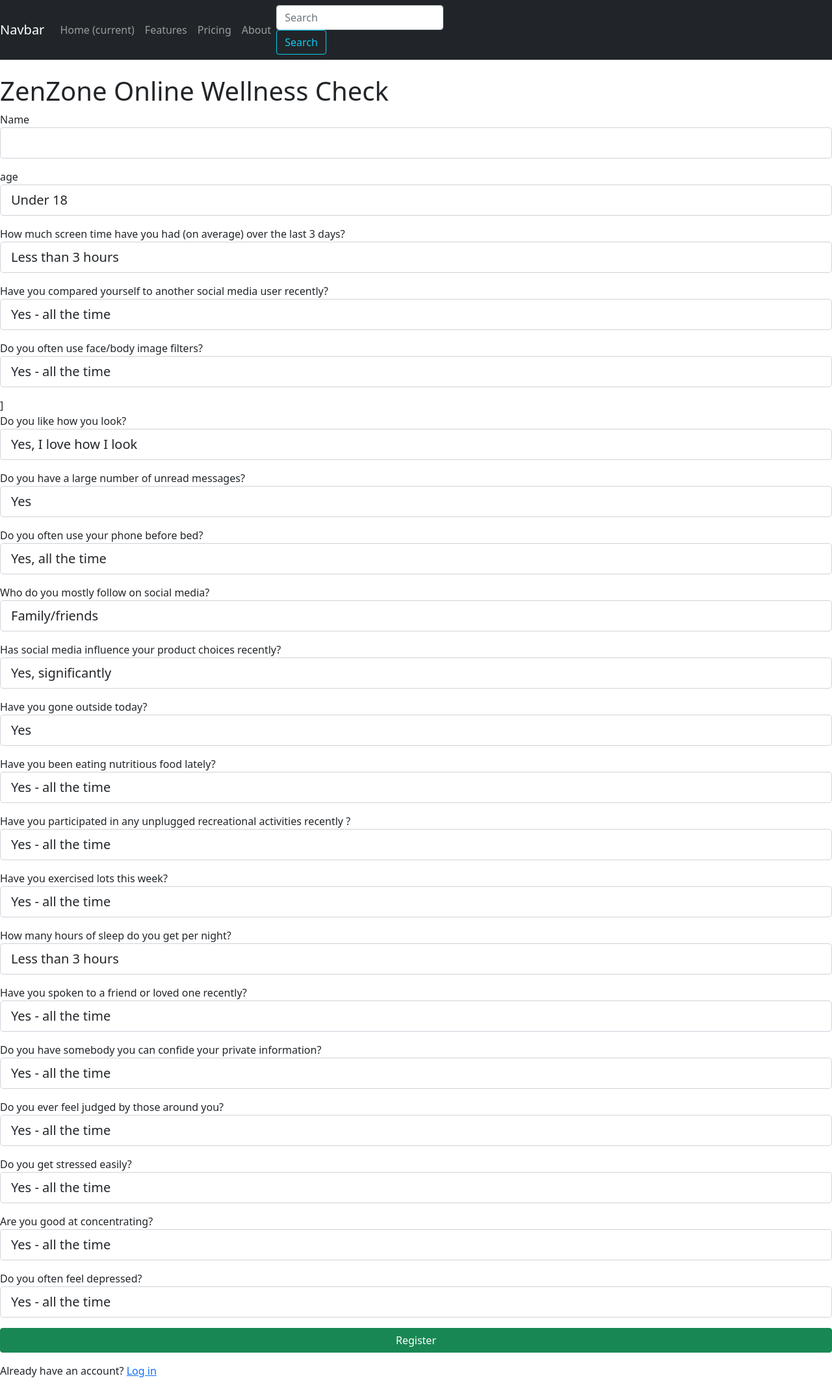
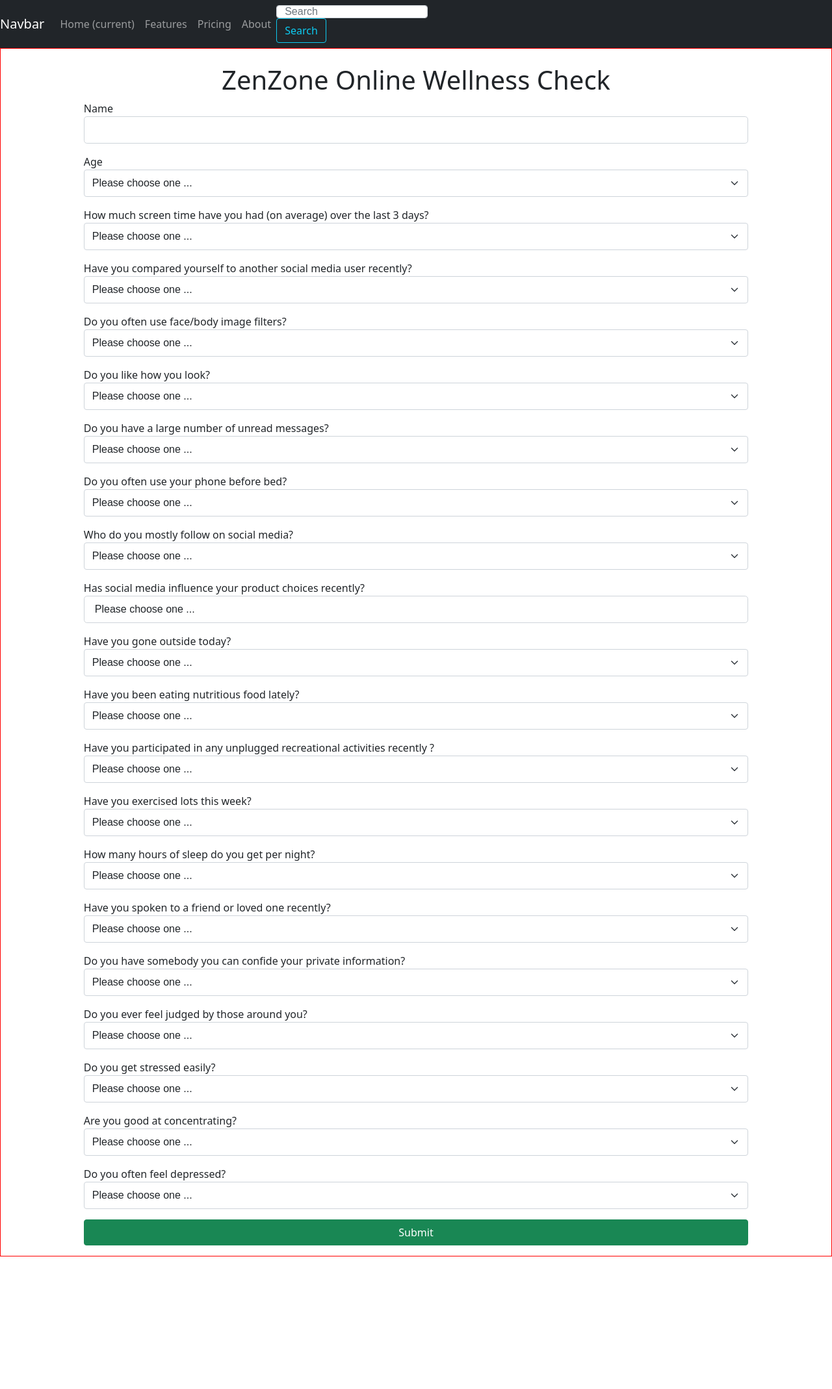
Before and after one commit to dlartey/ACSHackathon, a Flask app: page /form in a window 1280 px wide. Shown: the whole page at 65% size. After the commit the page ends 1934 px from the top, so only its background shows below. Run offline with Flask 2, Linux system fonts and the light colour scheme.

Commit message:
Styled the form

```diff
--- a/app/forms.py
+++ b/app/forms.py
@@ -22,29 +22,52 @@
 
 
 class RegisterForm(FlaskForm):
-    name = StringField('name', validators=[InputRequired(), Regexp("^([^0-9]*)$", message="Name cannot contain digits")])
-    age = SelectField('age', choices=['Under 18', '18-25', '26-36', '36-49','50+'])
+    name = StringField('name', validators=[InputRequired(), Regexp(
+        "^([^0-9]*)$", message="Name cannot contain digits")])
+    age = SelectField('age', choices=['Please choose one ...',
+                      'Under 18', '18-25', '26-36', '36-49', '50+'])
 
-    screentime_a = SelectField('screentime_a', choices=['Less than 3 hours', '3-5 hours', '6-15 hours', 'Over 16 hours'])
-    influencer_a = SelectField('influencer_a', choices=['Yes - all the time', 'Yes - sometimes', 'No, never']) # have you compared yourself to another user on social media
-    filters_a = SelectField('filters_a', choices=['Yes - all the time', 'Yes - occasionally', 'Never'])
-    self_image_a = SelectField('self_image_a', choices=['Yes, I love how I look', 'Yes, but I am ocassionally self conscious', 'No, I hate it']) # like how i look
-    messages_a = SelectField('messages_a', choices=['Yes', 'No']) # do you have a lot of unread messages
-    bedtime_a = SelectField('bedtime_a', choices=['Yes, all the time', 'Yes - sometimes', 'Never']) # use phone before bed often
-    following_a = SelectField('following_a', choices=['Family/friends', 'Celebrities','Beauty influencers', 'Fitness influencers', 'Pets/Animals']) # who do you mostly follow online
-    recommendation_a = SelectField('recommendation_a', choices=['Yes, significantly', 'Yes - occassionally', 'Never']) # does social media influence your product choices
+    screentime_a = SelectField('screentime_a', choices=['Please choose one ...',
+                               'Less than 3 hours', '3-5 hours', '6-15 hours', 'Over 16 hours'])
+    # have you compared yourself to another user on social media
+    influencer_a = SelectField('influencer_a', choices=['Please choose one ...',
+                               'Yes - all the time', 'Yes - sometimes', 'No, never'])
+    filters_a = SelectField('filters_a', choices=['Please choose one ...',
+                            'Yes - all the time', 'Yes - occasionally', 'Never'])
+    self_image_a = SelectField('self_image_a', choices=['Please choose one ...',
+                               'Yes, I love how I look', 'Yes, but I am ocassionally self conscious', 'No, I hate it'])  # like how i look
+    # do you have a lot of unread messages
+    messages_a = SelectField('messages_a', choices=[
+                             'Please choose one ...', 'Yes', 'No'])
+    bedtime_a = SelectField('bedtime_a', choices=['Please choose one ...',
+                            'Yes, all the time', 'Yes - sometimes', 'Never'])  # use phone before bed often
+    following_a = SelectField('following_a', choices=['Please choose one ...',
+                              'Family/friends', 'Celebrities', 'Beauty influencers', 'Fitness influencers', 'Pets/Animals'])  # who do you mostly follow online
+    # does social media influence your product choices
+    recommendation_a = SelectField('recommendation_a', choices=['Please choose one ...',
+                                   'Yes, significantly', 'Yes - occassionally', 'Never'])
 
-    outside_b = SelectField('outside_b', choices=['Yes','No']) # gone outside
-    eaten_b = SelectField('eaten_b', choices=['Yes - all the time', 'Yes - occasionally', 'No']) # have you eaten today
-    nonline_b = SelectField('nonline_b', choices=['Yes - all the time', 'Yes - occasionally', 'No']) # nonline recreational activity
-    exercise_b = SelectField('exercise_b', choices=['Yes - all the time', 'Yes - occasionally', 'No']) # exercised per week
-    sleep_b = SelectField('sleep_b', choices=['Less than 3 hours', '3-6 hours', '7+ hours'])
+    outside_b = SelectField('outside_b', choices=[
+                            'Please choose one ...', 'Yes', 'No'])  # gone outside
+    eaten_b = SelectField('eaten_b', choices=['Please choose one ...',
+                          'Yes - all the time', 'Yes - occasionally', 'No'])  # have you eaten today
+    nonline_b = SelectField('nonline_b', choices=['Please choose one ...',
+                            'Yes - all the time', 'Yes - occasionally', 'No'])  # nonline recreational activity
+    exercise_b = SelectField('exercise_b', choices=['Please choose one ...',
+                             'Yes - all the time', 'Yes - occasionally', 'No'])  # exercised per week
+    sleep_b = SelectField('sleep_b', choices=['Please choose one ...',
+                          'Less than 3 hours', '3-6 hours', '7+ hours'])
 
-    relationship_c = SelectField('relationship_b', choices=['Yes - all the time', 'Yes - occasionally', 'No']) # spoken to a friend or loved one recently
-    confide_c = SelectField('confide_c', choices=['Yes - all the time', 'Yes - occasionally', 'No']) # have confidant
-    judged_c = SelectField('judged_c', choices=['Yes - all the time', 'Yes - occasionally', 'Never']) # feel judged by those around you
+    relationship_c = SelectField('relationship_b', choices=['Please choose one ...',
+                                 'Yes - all the time', 'Yes - occasionally', 'No'])  # spoken to a friend or loved one recently
+    confide_c = SelectField('confide_c', choices=['Please choose one ...',
+                            'Yes - all the time', 'Yes - occasionally', 'No'])  # have confidant
+    judged_c = SelectField('judged_c', choices=['Please choose one ...',
+                           'Yes - all the time', 'Yes - occasionally', 'Never'])  # feel judged by those around you
 
-
-    stress_d = SelectField('stress_d', choices=['Yes - all the time', 'Yes - occasionally', 'Never']) # get stressed easy?
-    concentrate_d = SelectField('concentrate_d', choices=['Yes - all the time', 'Yes - occasionally', 'No']) # good at concentrating
-    depress_d = SelectField('depress_d', choices=['Yes - all the time', 'Yes - occasionally', 'Never'])
+    stress_d = SelectField('stress_d', choices=['Please choose one ...',
+                           'Yes - all the time', 'Yes - occasionally', 'Never'])  # get stressed easy?
+    concentrate_d = SelectField('concentrate_d', choices=['Please choose one ...',
+                                'Yes - all the time', 'Yes - occasionally', 'No'])  # good at concentrating
+    depress_d = SelectField('depress_d', choices=['Please choose one ...',
+                            'Yes - all the time', 'Yes - occasionally', 'Never'])
--- a/app/static/css/styles.css
+++ b/app/static/css/styles.css
@@ -2,7 +2,7 @@
     margin: 0%;
     padding: 0%;
 }
-/* css sttyles for main-containe */
+/* css sttyles for main-container */
 /**/
 
 
@@ -14,6 +14,7 @@
     align-items: center;
     border: 1px solid red;
 }
+
 .score-border{
     display: flex;
     height: 300px;
@@ -25,6 +26,8 @@
     align-items: center;
     text-align: center;
 }
+
+
 
 .score {
     font-size: 150px;
@@ -191,3 +194,25 @@
 
 
 /* FORM STYLING */
+.form-container {
+    display: flex;
+    flex-direction: column;
+    border: 1px solid red;
+    align-items: center;
+}
+
+
+.wellness-form{
+    width: 80%;
+}
+
+.form-control{
+    height: 20px;
+    /* border: 1px solid red; */
+    font-family: Arial, Helvetica, sans-serif;
+    font-size: 16px;
+}
+
+.submit-button{
+    height: 40px;
+}
--- a/app/templates/form.html
+++ b/app/templates/form.html
@@ -1,8 +1,9 @@
 {% extends "base.html" %}
 {% block content %}
+   <div class="form-container">
   <br>
   <h1>ZenZone Online Wellness Check</h1>
-  <form method="post" name="registerform">
+  <form class="wellness-form" method="post" name="registerform">
       {{ form.hidden_tag() }}
       <p>
         Name <br>
@@ -15,8 +16,8 @@
           {% endif %}
       </p>
       <p>
-        age <br>
-       {{ form.age(class="form-control form-control-lg margin-top-lg") }}
+        Age <br>
+       {{ form.age(class="form-control form-control-lg margin-top-lg form-select") }}
         {% if form.age.errors %}
 
               {% for error in form.age.errors %}
@@ -26,7 +27,7 @@
       </p>
       <p>
         How much screen time have you had (on average) over the last 3 days? <br>
-       {{ form.screentime_a(class="form-control form-control-lg margin-top-lg") }}
+       {{ form.screentime_a(class="form-control form-control-lg margin-top-lg form-select") }}
         {% if form.screentime_a.errors %}
 
               {% for error in form.screentime_a.errors %}
@@ -36,7 +37,7 @@
       </p>
       <p>
         Have you compared yourself to another social media user recently? <br>
-       {{ form.influencer_a(class="form-control form-control-lg margin-top-lg") }}
+       {{ form.influencer_a(class="form-control form-control-lg margin-top-lg form-select") }}
         {% if form.influencer_a.errors %}
 
               {% for error in form.influencer_a.errors %}
@@ -46,17 +47,17 @@
       </p>
       <p>
         Do you often use face/body image filters? <br>
-       {{ form.filters_a(class="form-control form-control-lg margin-top-lg") }}
+       {{ form.filters_a(class="form-control form-control-lg margin-top-lg form-select") }}
         {% if form.filters_a.errors %}
 
               {% for error in form.filters_a.errors %}
                   <span>{{ error }}</span>
               {% endfor %}
           {% endif %}
-      </p>]
+      </p>
       <p>
         Do you like how you look? <br>
-       {{ form.self_image_a(class="form-control form-control-lg margin-top-lg") }}
+       {{ form.self_image_a(class="form-control form-control-lg margin-top-lg form-select") }}
         {% if form.self_image_a.errors %}
 
               {% for error in form.self_image_a.errors %}
@@ -66,7 +67,7 @@
       </p>
       <p>
         Do you have a large number of unread messages? <br>
-       {{ form.messages_a(class="form-control form-control-lg margin-top-lg") }}
+       {{ form.messages_a(class="form-control form-control-lg margin-top-lg form-select") }}
         {% if form.messages_a.errors %}
 
               {% for error in form.messages_a.errors %}
@@ -76,7 +77,7 @@
       </p>
       <p>
         Do you often use your phone before bed? <br>
-       {{ form.bedtime_a(class="form-control form-control-lg margin-top-lg") }}
+       {{ form.bedtime_a(class="form-control form-control-lg margin-top-lg form-select") }}
         {% if form.bedtime_a.errors %}
 
               {% for error in form.bedtime_a.errors %}
@@ -86,7 +87,7 @@
       </p>
       <p>
         Who do you mostly follow on social media? <br>
-       {{ form.following_a(class="form-control form-control-lg margin-top-lg") }}
+       {{ form.following_a(class="form-control form-control-lg margin-top-lg form-select") }}
         {% if form.following_a.errors %}
 
               {% for error in form.following_a.errors %}
@@ -106,7 +107,7 @@
       </p>
       <p>
         Have you gone outside today? <br>
-       {{ form.outside_b(class="form-control form-control-lg margin-top-lg") }}
+       {{ form.outside_b(class="form-control form-control-lg margin-top-lg form-select") }}
         {% if form.outside_b.errors %}
 
               {% for error in form.outside_b.errors %}
@@ -116,7 +117,7 @@
       </p>
       <p>
         Have you been eating nutritious food lately?  <br>
-       {{ form.eaten_b(class="form-control form-control-lg margin-top-lg") }}
+       {{ form.eaten_b(class="form-control form-control-lg margin-top-lg form-select") }}
         {% if form.eaten_b.errors %}
 
               {% for error in form.eaten_b.errors %}
@@ -126,7 +127,7 @@
       </p>
       <p>
         Have you participated in any unplugged recreational activities recently ? <br>
-       {{ form.nonline_b(class="form-control form-control-lg margin-top-lg") }}
+       {{ form.nonline_b(class="form-control form-control-lg margin-top-lg form-select") }}
         {% if form.nonline_b.errors %}
 
               {% for error in form.nonline_b.errors %}
@@ -136,7 +137,7 @@
       </p>
       <p>
         Have you exercised lots this week? <br>
-       {{ form.exercise_b(class="form-control form-control-lg margin-top-lg") }}
+       {{ form.exercise_b(class="form-control form-control-lg margin-top-lg form-select") }}
         {% if form.exercise_b.errors %}
 
               {% for error in form.exercise_b.errors %}
@@ -146,7 +147,7 @@
       </p>
       <p>
         How many hours of sleep do you get per night? <br>
-       {{ form.sleep_b(class="form-control form-control-lg margin-top-lg") }}
+       {{ form.sleep_b(class="form-control form-control-lg margin-top-lg form-select") }}
         {% if form.sleep_b.errors %}
 
               {% for error in form.sleep_b.errors %}
@@ -156,7 +157,7 @@
       </p>
       <p>
         Have you spoken to a friend or loved one recently? <br>
-       {{ form.relationship_c(class="form-control form-control-lg margin-top-lg") }}
+       {{ form.relationship_c(class="form-control form-control-lg margin-top-lg form-select") }}
         {% if form.relationship_c.errors %}
 
               {% for error in form.relationship_c.errors %}
@@ -166,7 +167,7 @@
       </p>
       <p>
         Do you have somebody you can confide your private information? <br>
-       {{ form.confide_c(class="form-control form-control-lg margin-top-lg") }}
+       {{ form.confide_c(class="form-control form-control-lg margin-top-lg form-select") }}
         {% if form.confide_c.errors %}
 
               {% for error in form.confide_c.errors %}
@@ -176,7 +177,7 @@
       </p>
       <p>
         Do you ever feel judged by those around you? <br>
-       {{ form.judged_c(class="form-control form-control-lg margin-top-lg") }}
+       {{ form.judged_c(class="form-control form-control-lg margin-top-lg form-select") }}
         {% if form.judged_c.errors %}
 
               {% for error in form.judged_c.errors %}
@@ -186,7 +187,7 @@
       </p>
       <p>
         Do you get stressed easily? <br>
-       {{ form.stress_d(class="form-control form-control-lg margin-top-lg") }}
+       {{ form.stress_d(class="form-control form-control-lg margin-top-lg form-select") }}
         {% if form.stress_d.errors %}
 
               {% for error in form.stress_d.errors %}
@@ -196,7 +197,7 @@
       </p>
       <p>
         Are you good at concentrating? <br>
-       {{ form.concentrate_d(class="form-control form-control-lg margin-top-lg") }}
+       {{ form.concentrate_d(class="form-control form-control-lg margin-top-lg form-select") }}
         {% if form.concentrate_d.errors %}
 
               {% for error in form.concentrate_d.errors %}
@@ -206,7 +207,7 @@
       </p>
       <p>
         Do you often feel depressed? <br>
-       {{ form.depress_d(class="form-control form-control-lg margin-top-lg") }}
+       {{ form.depress_d(class="form-control form-control-lg margin-top-lg form-select") }}
         {% if form.depress_d.errors %}
 
               {% for error in form.depress_d.errors %}
@@ -214,9 +215,8 @@
               {% endfor %}
           {% endif %}
       </p>
-      <p><input type="submit" class="btn btn-success btn-block col-12 login-button" value="Register"></p>
+      <p><input type="submit" class="btn btn-success btn-block col-12 submit-button" value="Submit"></p>
 
   </form>
-  <p>Already have an account? <a href="/login">Log in</a></p>
-
+    </div>
 {% endblock %}
--- a/app/templates/results.html
+++ b/app/templates/results.html
@@ -5,7 +5,6 @@
     <div class="score-border">
         <h1 class="score">{{catergory}}</h1>
     </div>
-    <p>{{category}}</p>
 </div>
 <p>Our recommendation for you is to view these links to reach your ZenZone target</p>
 <p>Here is a button to take you to a </p>
```
Also changed, not shown: 1 other file.
